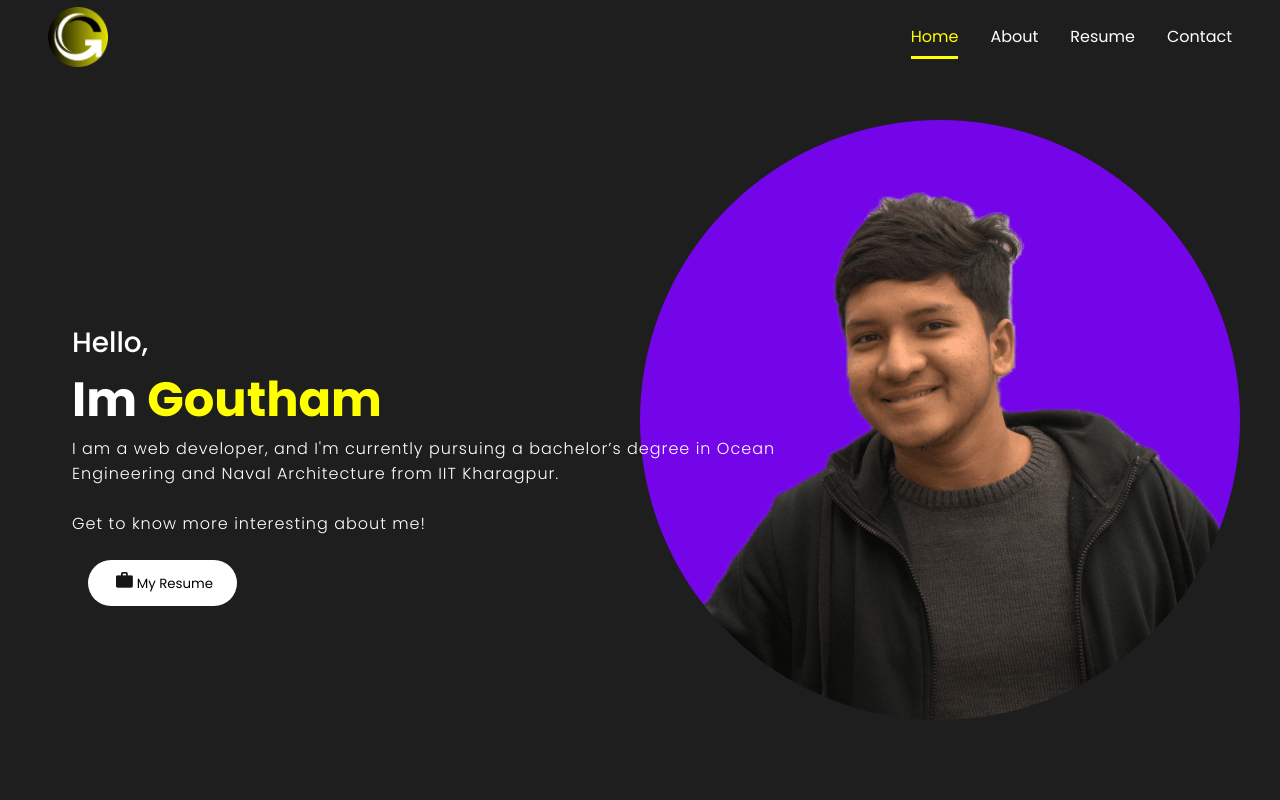
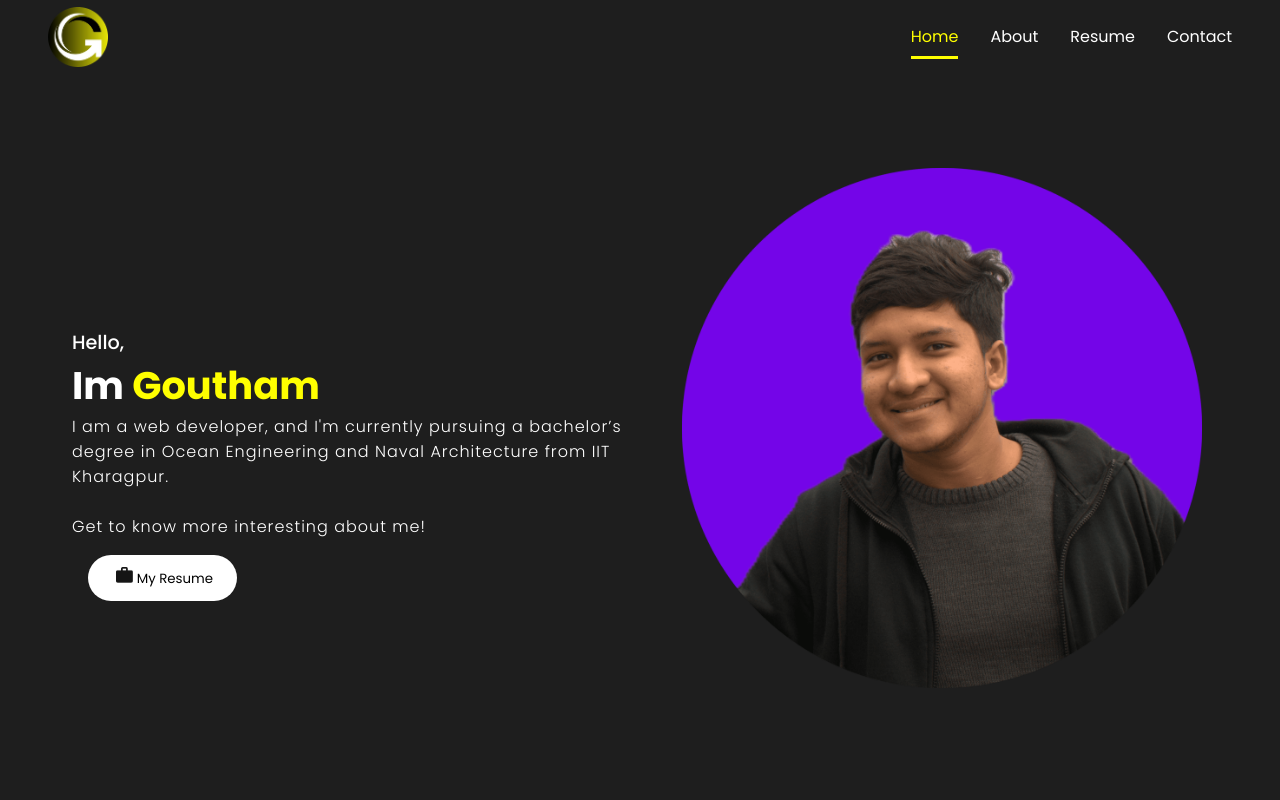
Before and after one commit to Goutham990/GouthamWeb, a React (Create React App) app: page / in a window 1280 px wide. Shown: the top 800 px of the page. Built offline with nearby package versions, Linux system fonts and the light colour scheme.

Commit message:
some changes in intro style2

```diff
--- a/src/components/Intro/intro.css
+++ b/src/components/Intro/intro.css
@@ -5,6 +5,7 @@
     margin: 0 auto;
     overflow: hidden;
     position: relative;
+
 
 }
 
@@ -15,7 +16,7 @@
     right: 0;
     z-index: -1 ;
     object-fit: cover;
-    height: 75vh;
+    height: 70vh;
     margin-top: -3rem;
 
 }
@@ -115,6 +116,40 @@
     height: 1rem;
 
 }
+
+
+@media screen and (max-width:1300px) {
+
+    .bg{
+        right: 3vw;
+        height: 65vh;
+        top: 9rem;
+
+    }
+
+    .introPara{
+        font-size: medium;
+    font-weight: 300;
+    letter-spacing: 1px;
+        width: 45vw;
+       /*  padding-right: 1.4rem; */
+
+    }
+
+    .introContent{
+        font-size: 3vw;
+
+
+    }
+
+    .hello{
+        font-size: 1.5vw;
+    }
+
+
+}
+
+
 @media screen and (max-width:820px) {
 
     .bg{
@@ -134,7 +169,7 @@
     }
 
     .introContent{
-        font-size: 10vw;
+        font-size: 7vw;
 
 
     }
@@ -150,7 +185,7 @@
 
     .bg{
         right: -15vw;
-        height: 70vh;
+        height: 60vh;
         top: 5rem;
     }
 
@@ -178,9 +213,9 @@
 @media screen and (max-width:680px) {
 
     .bg{
-        right: -15vw;
+        right: 3vw;
         height: 70vh;
-        top: 3rem;
+        top: 4rem;
     }
 
 
@@ -193,7 +228,7 @@
     }
 
     .introContent{
-        font-size: 10vw;
+        font-size: 8vw;
     }
 
     .hello{
@@ -210,7 +245,7 @@
 
     .bg{
         right: -20vw;
-        height: 70vh;
+        height: 65vh;
         top: 4rem;
 
     }
--- a/src/components/NavBar/navbar.jsx
+++ b/src/components/NavBar/navbar.jsx
@@ -24,7 +24,7 @@ const Navbar = () => {
           className="desktopMenuListItem">Home</Link>
 
 
-          <Link activeClass='active' to ='skills' spy={true} smooth={true} offset={-50} duration={500}
+          <Link activeClass='active' to ='skills' spy={true} smooth={true} offset={-40} duration={500}
 
           className="desktopMenuListItem">About</Link>
 
--- a/src/components/Skills/skills.jsx
+++ b/src/components/Skills/skills.jsx
@@ -22,7 +22,7 @@ const Skills = () => {
 
 <div className="skillBars">
         <div className="skillBar">
-            <img src={SM} alt="OENAyy" className="skillBarImg" />
+            <img src={SM} alt="OENA" className="skillBarImg" />
 
             <div className="skillBarText">
                 <h2>Ocean Engineering and Naval Architecture</h2>
```
